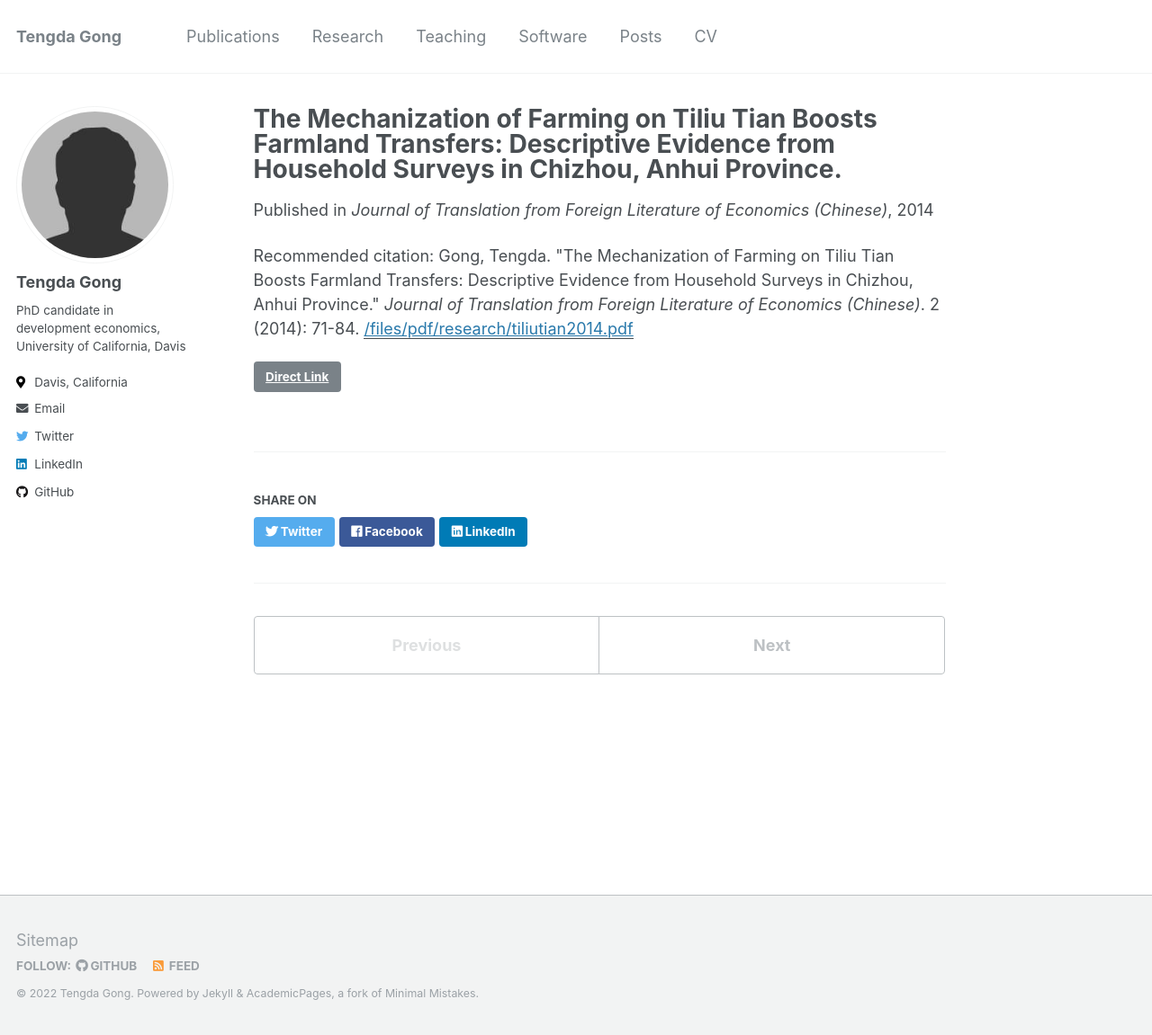
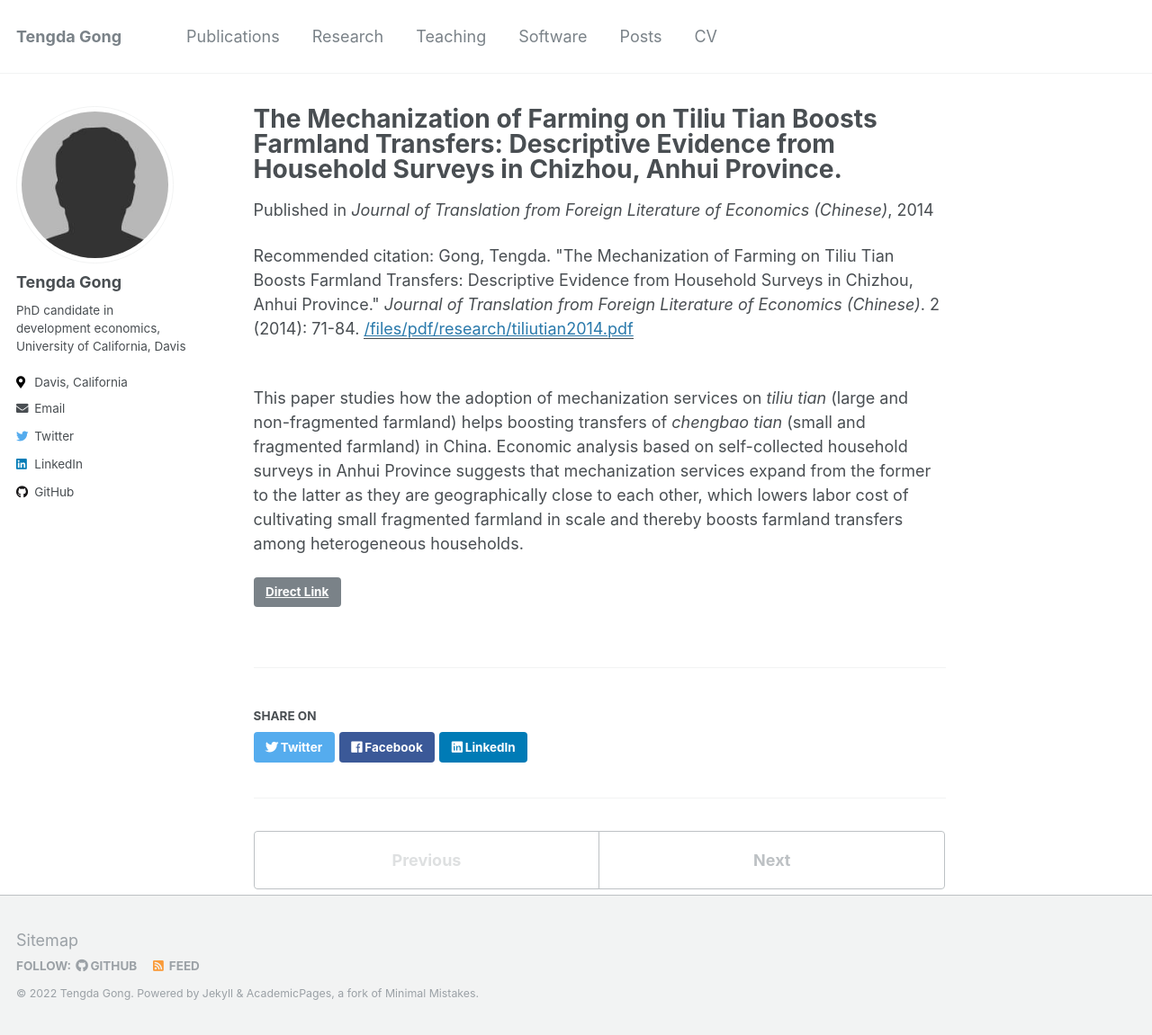
Before and after one commit to tendakung/tendakung.github.io, a Jekyll site: the page built from _publications/2014-paper1.md, in a window 1280 px wide and 1151 px high. Shown: the whole window at 90% size. Built offline with Jekyll 4.4.1, drawn with Linux system fonts in a browser that asks for light colours.

Commit message:
Update 2014-paper1.md

```diff
--- a/_publications/2014-paper1.md
+++ b/_publications/2014-paper1.md
@@ -7,5 +7,7 @@ venue: 'Journal of Translation from Foreign Literature of Economics (Chinese)'
 paperurl: '/files/pdf/research/tiliutian2014.pdf'
 link: 'http://www.cqvip.com/qk/91566x/201402/1003253816.html'
 citation: 'Gong, Tengda. &quot;The Mechanization of Farming on Tiliu Tian Boosts Farmland Transfers: Descriptive Evidence from Household Surveys in Chizhou, Anhui Province.&quot; <i>Journal of Translation from Foreign Literature of Economics (Chinese)</i>. 2 (2014): 71-84.'
-excerpt: 'This paper studies how the adoption of mechanization services on <i>tiliu tian</i> (large and non-fragmented farmland) helps boosting transfers of <i>chengbao tian</i> (small and fragmented farmland) in China. Economic analysis based on self-collected household surveys in Anhui Province suggests that mechanization services expand from the former to the latter as they are geographically close to each other, which lowers labor cost of cultivating small fragmented farmland in scale and thereby boosts farmland transfers among heterogeneous households.'
 ---
+<br>
+This paper studies how the adoption of mechanization services on <i>tiliu tian</i> (large and non-fragmented farmland) helps boosting transfers of <i>chengbao tian</i> (small and fragmented farmland) in China. Economic analysis based on self-collected household surveys in Anhui Province suggests that mechanization services expand from the former to the latter as they are geographically close to each other, which lowers labor cost of cultivating small fragmented farmland in scale and thereby boosts farmland transfers among heterogeneous households.
+<br>
```
